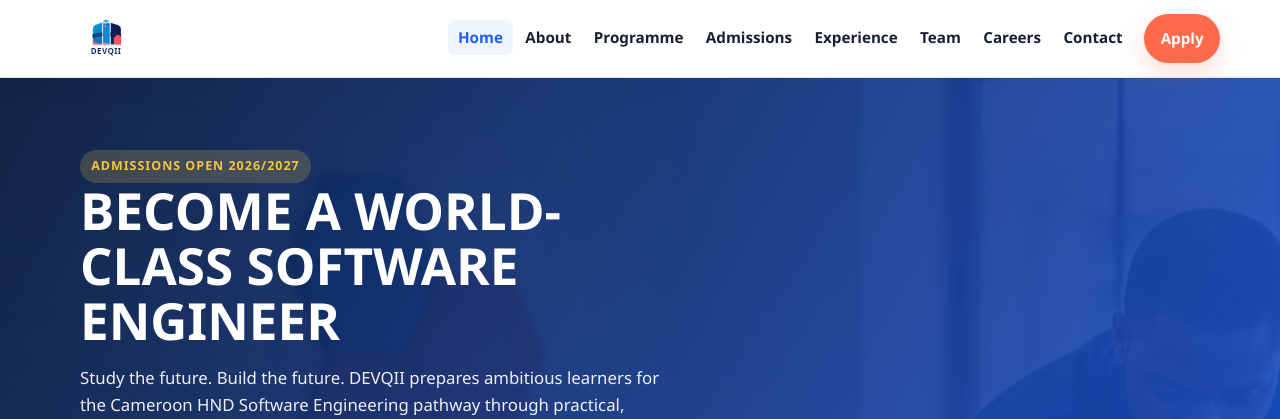
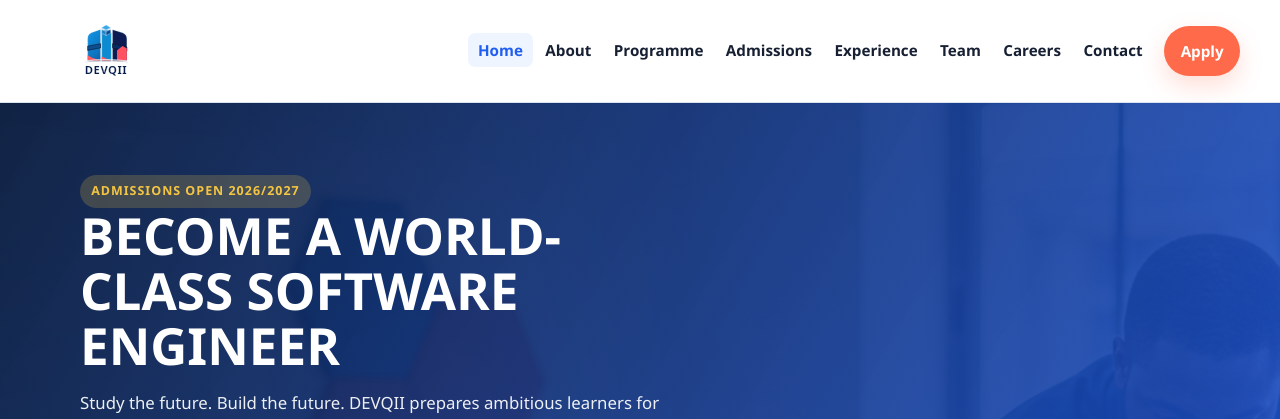
Before and after one commit to okoyejj/devqii, a PHP site: page /index.php in a window 1280 px wide. Shown: the top 419 px of the page. Run offline with PHP 8.4, Linux system fonts and the light colour scheme.

Commit message:
Enlarge header logo

```diff
--- a/assets/css/responsive.css
+++ b/assets/css/responsive.css
@@ -14,6 +14,7 @@
 }
 @media (max-width: 640px) {
   .site-nav { padding: 0.85rem 1rem; }
+  .brand-logo { width: 112px; height: 66px; }
   .hero { padding-top: 2.5rem; }
   .trust-strip .container, .stat-grid { grid-template-columns: 1fr; }
   .schedule-grid { grid-template-columns: 1fr; }
--- a/assets/css/styles.css
+++ b/assets/css/styles.css
@@ -25,10 +25,10 @@ img { max-width: 100%; height: auto; display: block; }
 .container { width: min(1120px, calc(100% - 2rem)); margin: 0 auto; }
 .sr-only { position: absolute; width: 1px; height: 1px; padding: 0; margin: -1px; overflow: hidden; clip: rect(0,0,0,0); white-space: nowrap; border: 0; }
 .site-header { position: sticky; top: 0; z-index: 1000; background: rgba(255,255,255,0.96); backdrop-filter: blur(8px); border-bottom: 1px solid var(--border); }
-.site-nav { max-width: 1200px; margin: 0 auto; padding: 0.65rem 1.25rem; display: flex; align-items: center; justify-content: space-between; gap: 1rem; }
+.site-nav { max-width: 1240px; margin: 0 auto; padding: 0.75rem 1.25rem; display: flex; align-items: center; justify-content: space-between; gap: 1rem; }
 .brand { display: inline-flex; align-items: center; gap: 0.65rem; line-height: 1.1; color: var(--navy); font-weight: 800; }
 .brand img { display: block; }
-.brand-logo { flex-shrink: 0; width: 92px; height: 56px; object-fit: contain; }
+.brand-logo { flex-shrink: 0; width: 132px; height: 78px; object-fit: contain; }
 .brand-mark { font-size: 1.2rem; letter-spacing: 0.16em; }
 .brand-sub { font-size: 0.74rem; font-weight: 600; color: var(--blue); text-transform: uppercase; }
 .nav-links { display: flex; align-items: center; gap: 0.75rem; }
```
